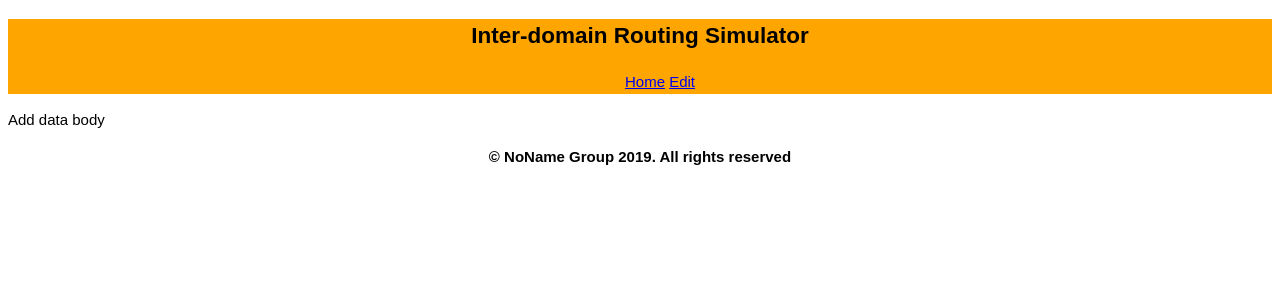
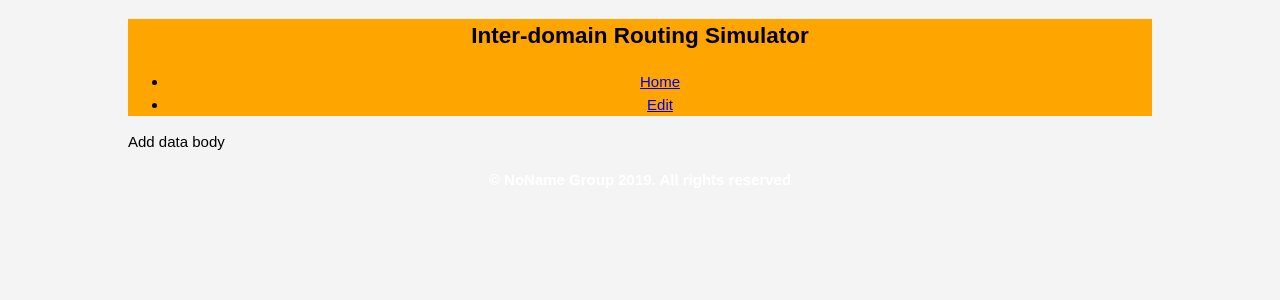
Before and after one commit to sibusiso-mayalo/routing_simulator, a Flask app: page /edit in a window 1280 px wide. Shown: the top 300 px of the page. Run offline with Flask 2, Linux system fonts and the light colour scheme; parts of the project's set-up code (start-up, migrations or seed data) failed here and were passed over; some libraries are stand-ins or nearby versions.

Commit message:
Generalized to suite all classes.

```diff
--- a/static/stylesheet.css
+++ b/static/stylesheet.css
@@ -3,37 +3,21 @@ body
 	font-family: Arial, Helvetica, sans-serif;
 	font-size:15px;
 	line-height:1.5;
-	background-color: #f4f4f4
-	text-align: center;
+	background-color: #f4f4f4;
+	margin-left: 10%;
+	margin-right: 10%;
 }
 nav
 {
-    text-align: center;
-    backgound: #191919;
+  text-align: center;
 	background-color: orange;
 	margin-bottom: #DFE2DB 3px solid;
-}
-header
-{
-	backgound: #191919;
-	color: #ffffff;
-	margin-bottom: #DFE2DB 3px solid;
-}
-
-
-ul li
-{
-	text-align: center;
-	font-wight: bold;
-	display: inline;
-	padding 0 10px 0 10px;
 }
 
 footer
 {
     text-align: center;
     font-weight: bold;
-    width: 100%
-    background: #191919
+    width: 100%;
     color: #FFFFFF
 }
```
